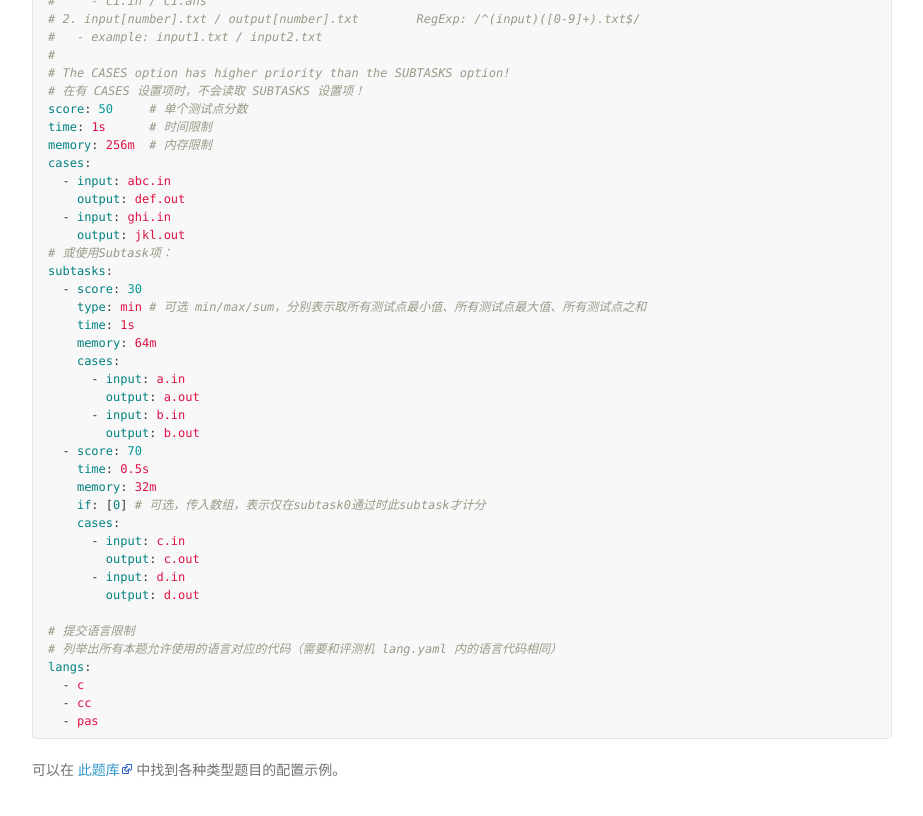
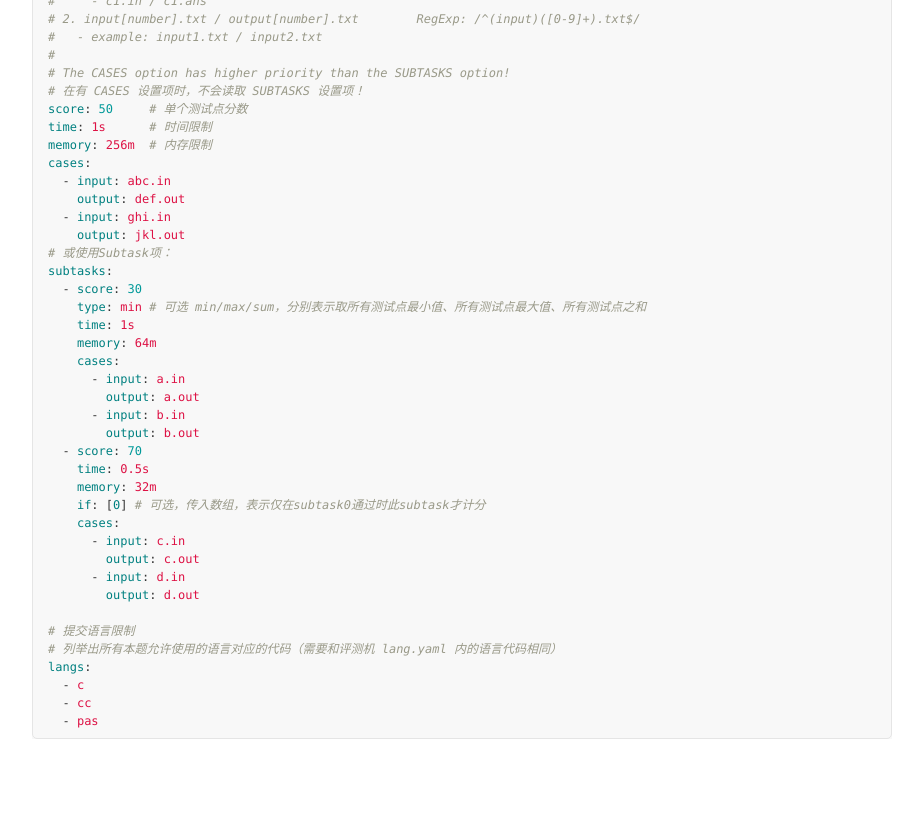
Before and after one commit to bsoj-ng/doc, a Jekyll site: the page built from wiki/testdata.md, in a window 1280 px wide and 900 px high, scrolled down 1488 px. Shown: the top 816 px of the window, without its empty margins (338-1261 px from the left). Built offline with Jekyll 4.4.1, drawn with Linux system fonts in a browser that asks for light colours; nearby versions of some CDN libraries; our own code applies the rules of GitHub Pages for plain Markdown files.

Commit message:
Update testdata.md

````diff
--- a/wiki/testdata.md
+++ b/wiki/testdata.md
@@ -111,5 +111,3 @@ langs:
   - cc
   - pas
 ```
-
-可以在 [此题库](https://hydro.ac/d/system_test/) 中找到各种类型题目的配置示例。
````
